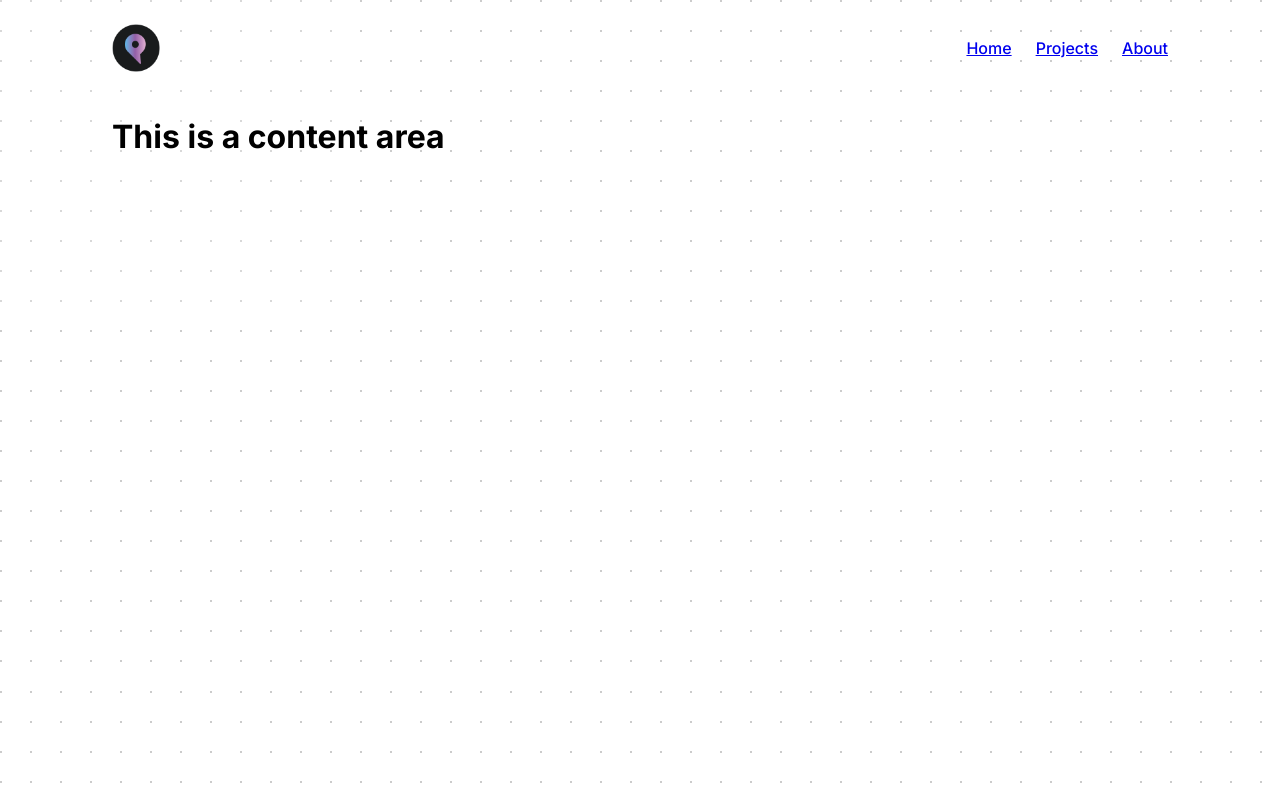
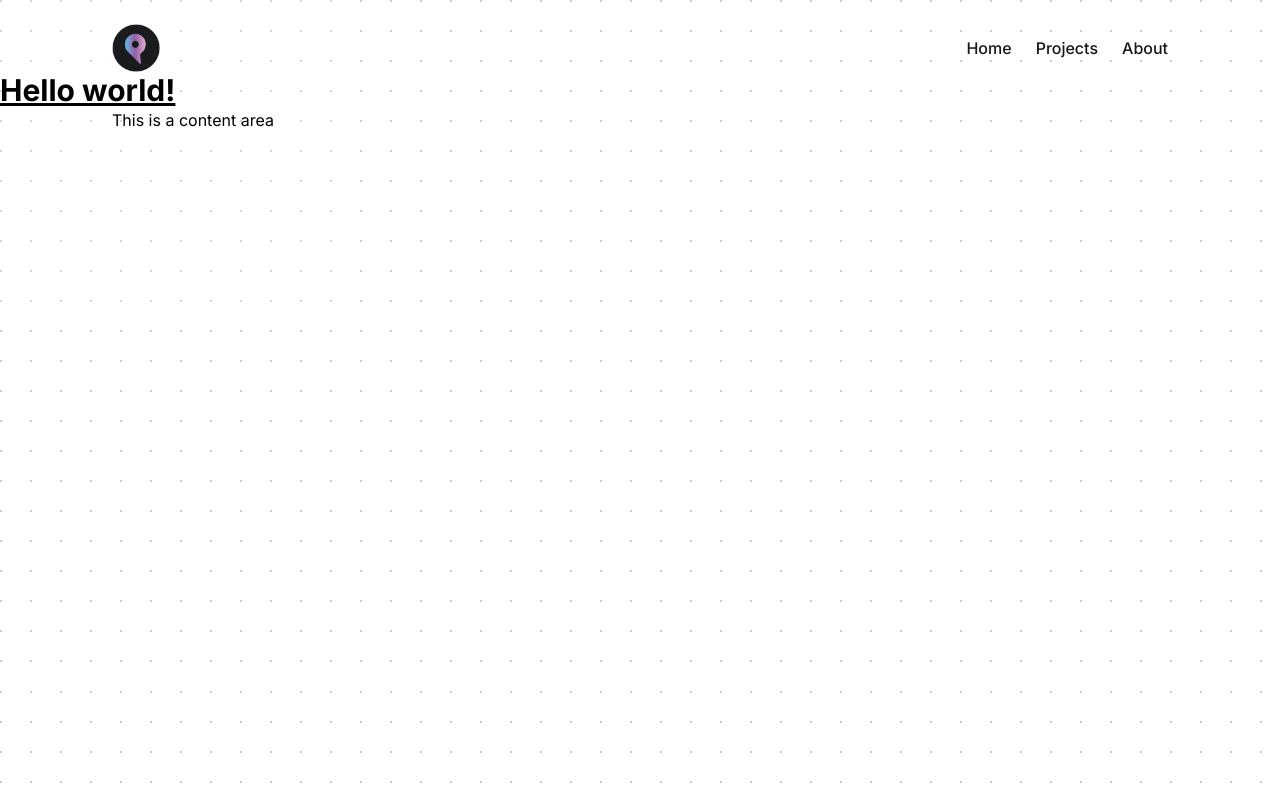
Before and after one commit to Punptts/pantitas-website, a Gatsby site: page / in a window 1280 px wide. Shown: the top 800 px of the page. Built offline with nearby package versions, Linux system fonts and the light colour scheme; Gatsby itself is replaced by a stand-in of ours.

Commit message:
add tailwind

```diff
--- /dev/null
+++ b/gatsby-browser.js
@@ -0,0 +1 @@
+import "./src/styles/global.css";
--- a/gatsby-config.ts
+++ b/gatsby-config.ts
@@ -9,7 +9,7 @@ const config: GatsbyConfig = {
   // If you use VSCode you can also use the GraphQL plugin
   // Learn more at: https://gatsby.dev/graphql-typegen
   graphqlTypegen: true,
-  plugins: [],
+  plugins: ['gatsby-plugin-postcss'],
 }
 
 export default config
--- a/package.json
+++ b/package.json
@@ -16,9 +16,13 @@
     "typecheck": "tsc --noEmit"
   },
   "dependencies": {
+    "autoprefixer": "^10.4.13",
     "gatsby": "^5.3.2",
+    "gatsby-plugin-postcss": "^6.3.0",
+    "postcss": "^8.4.20",
     "react": "^18.2.0",
-    "react-dom": "^18.2.0"
+    "react-dom": "^18.2.0",
+    "tailwindcss": "^3.2.4"
   },
   "devDependencies": {
     "@types/node": "^18.11.10",
--- /dev/null
+++ b/postcss.config.js
@@ -0,0 +1,6 @@
+module.exports = {
+  plugins: {
+    tailwindcss: {},
+    autoprefixer: {},
+  },
+}
--- a/src/pages/index.tsx
+++ b/src/pages/index.tsx
@@ -4,6 +4,7 @@ import Layout from "../components/Layout";
 const IndexPage = () => {
   return (
     <Layout>
+      <h1 className="text-3xl font-bold underline">Hello world!</h1>
       <div className="container">
         <h1>This is a content area</h1>
       </div>
--- a/src/styles/global.css
+++ b/src/styles/global.css
@@ -1,4 +1,8 @@
 @import url("https://fonts.googleapis.com/css2?family=Inter:wght@400;500;700&display=swap");
+
+@tailwind base;
+@tailwind components;
+@tailwind utilities;
 
 /* Layout */
 body {
@@ -17,38 +21,38 @@ body {
   justify-content: space-between;
 }
 
-/* Breakpoint-md */
+/* Breakpoint-sm */
 @media only screen and (min-width: 0px) {
   .container {
-    padding: 24px 16px 0px 16px;
+    padding: 0px 16px 0px 16px;
   }
 }
 
 /* Breakpoint-md */
 @media only screen and (min-width: 768px) {
   .container {
-    padding: 24px 24px 0px 24px;
+    padding: 0px 24px 0px 24px;
   }
 }
 
 /* Breakpoint-lg */
 @media only screen and (min-width: 1024px) {
   .container {
-    padding: 24px 64px 0px 64px;
+    padding: 0px 64px 0px 64px;
   }
 }
 
 /* Breakpoint-xl */
 @media only screen and (min-width: 1280px) {
   .container {
-    padding: 24px 112px 0px 112px;
+    padding: 0px 112px 0px 112px;
   }
 }
 
 /* Breakpoint-2xl */
 @media only screen and (min-width: 1536px) {
   .container {
-    padding: 24px 128px 0px 128px;
+    padding: 0px 128px 0px 128px;
   }
 }
 
@@ -64,11 +68,13 @@ body {
 
 .navbar-item {
   padding-left: 24px;
+  text-decoration: none;
   font-size: var(--text-base);
   font-weight: var(--weight-med);
+  color: var(--color-neutral-900);
 }
 
-/* Breakpoint-md */
+/* Breakpoint-sm */
 @media only screen and (min-width: 0px) {
   .navbar {
     padding: 24px 16px 0px 16px;
--- /dev/null
+++ b/tailwind.config.js
@@ -0,0 +1,11 @@
+/** @type {import('tailwindcss').Config} */
+module.exports = {
+  content: [
+    "./src/pages/**/*.{js,jsx,ts,tsx}",
+    "./src/components/**/*.{js,jsx,ts,tsx}",
+  ],
+  theme: {
+    extend: {},
+  },
+  plugins: [],
+};
```
Also changed, not shown: 1 other file.
